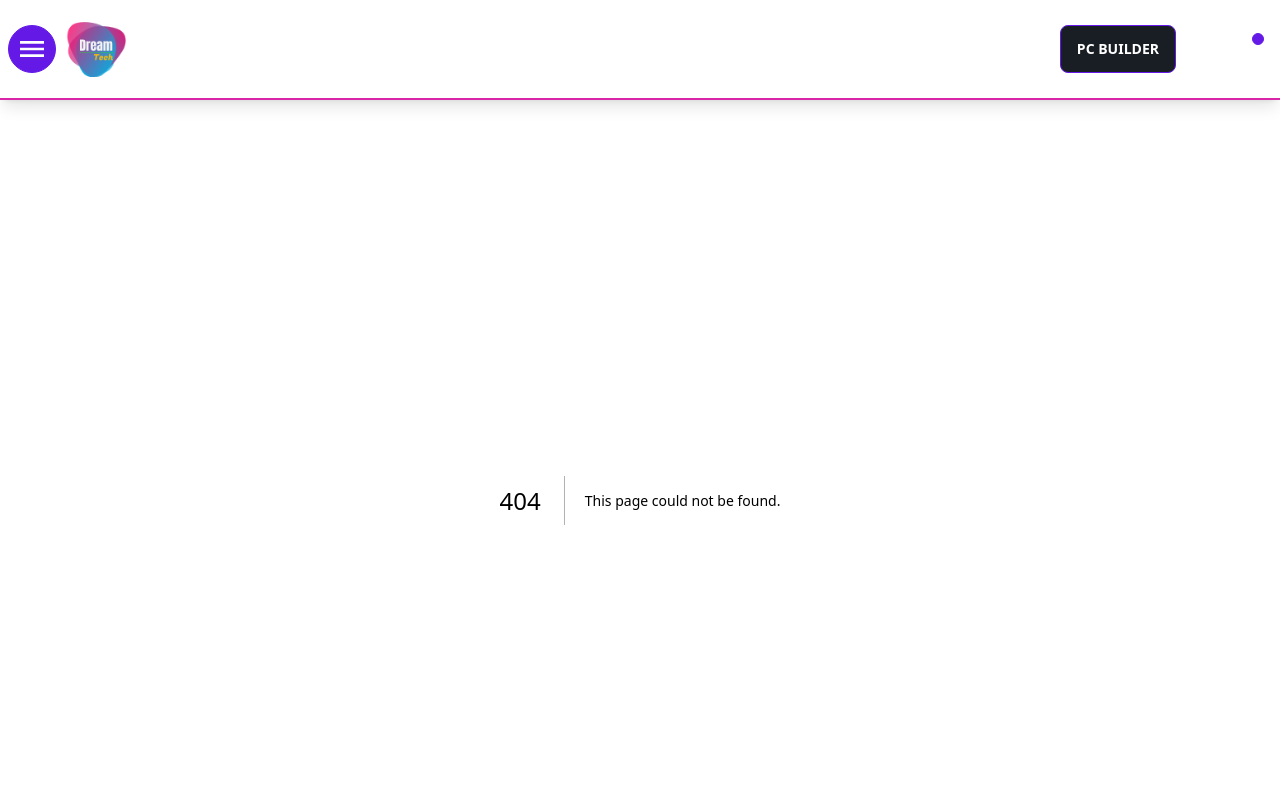
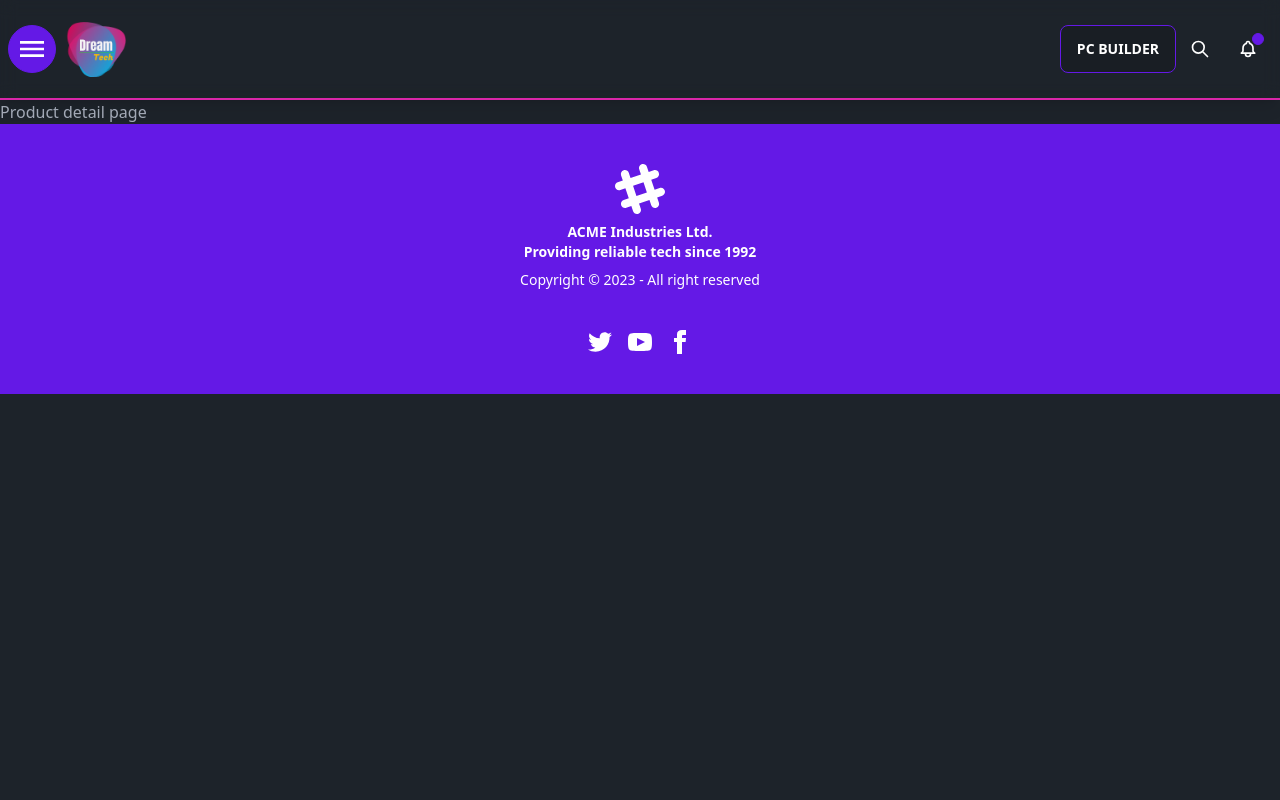
Before and after one commit to abir14016/dream-tech, a Next.js app: page /featured-product/1 in a window 1280 px wide. Before the commit this address had no page. Shown: the top 800 px of the page. Built offline with nearby package versions, Linux system fonts and the light colour scheme.

Commit message:
dynamic page created and linked with card

```diff
--- a/src/components/ui/FeaturedProduct.js
+++ b/src/components/ui/FeaturedProduct.js
@@ -1,6 +1,7 @@
 import { faStar } from '@fortawesome/free-solid-svg-icons';
 import { FontAwesomeIcon } from '@fortawesome/react-fontawesome';
 import Image from 'next/image';
+import Link from 'next/link';
 import React from 'react';
 
 const FeaturedProduct = ({ featuredProduct }) => {
@@ -8,7 +9,8 @@ const FeaturedProduct = ({ featuredProduct }) => {
     const filledStars = Math.floor(individualRating);
     return (
         <div className="p-4">
-            <a href="" className="c-card block bg-base-200 shadow-md hover:shadow-xl rounded-lg overflow-hidden">
+            <Link href={`/featured-product/${_id}`}
+                className="c-card block bg-base-200 shadow-md hover:shadow-xl rounded-lg overflow-hidden">
                 <div className="relative pb-48 overflow-hidden">
                     <Image
                         // style={{ width: "auto", height: "auto" }}
@@ -41,7 +43,7 @@ const FeaturedProduct = ({ featuredProduct }) => {
                         />
                     ))}
                 </div>
-            </a>
+            </Link>
         </div>
     );
 };
--- /dev/null
+++ b/src/pages/featured-product/[featuredProductId].js
@@ -0,0 +1,11 @@
+import React from 'react';
+
+const ProductDetailPage = () => {
+    return (
+        <div>
+            <h2>Product detail page</h2>
+        </div>
+    );
+};
+
+export default ProductDetailPage;
```
